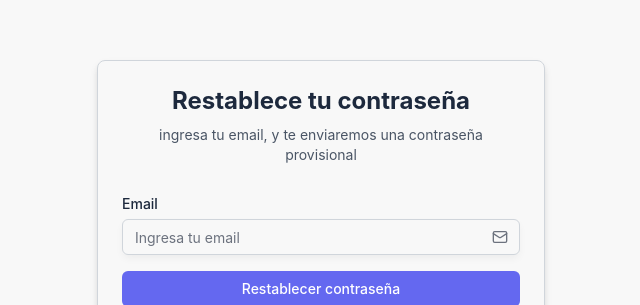
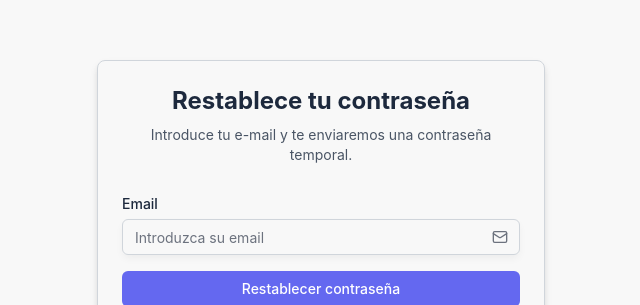
Before and after one commit to franklinserif/estbel-client, a Next.js app: page /auth/forgot-password in a window 1280 px wide. Shown: the part 171-476 px from the top of the page, without its empty margins (319-959 px from the left). Built offline with nearby package versions, Linux system fonts and the light colour scheme.

Commit message:
fix(auth): update Spanish text in Forgot Password page for improved clarity

```diff
--- a/src/app/auth/forgot-password/page.tsx
+++ b/src/app/auth/forgot-password/page.tsx
@@ -27,7 +27,7 @@ export default function ForgotPasswordPage() {
       router.push('/auth/change-password');
     } catch (error) {
       form.setError('root', {
-        message: 'Ha ocurrido un error restableciendo tu contraseña, intenta de nuevo.',
+        message: 'Se ha producido un error al reiniciar su contraseña, vuelva a intentarlo.',
       });
     }
   }
@@ -38,7 +38,7 @@ export default function ForgotPasswordPage() {
         <div className="text-center">
           <h1 className="text-2xl font-bold">Restablece tu contraseña</h1>
           <p className="mt-2 text-sm text-gray-600">
-          ingresa tu email, y te enviaremos una contraseña provisional
+           Introduce tu e-mail y te enviaremos una contraseña temporal.
           </p>
         </div>
         <Form {...form}>
@@ -52,7 +52,7 @@ export default function ForgotPasswordPage() {
                   <FormControl>
                     <Input
                       type="email"
-                      placeholder="Ingresa tu email"
+                      placeholder="Introduzca su email"
                       {...field}
                     />
                   </FormControl>
```
